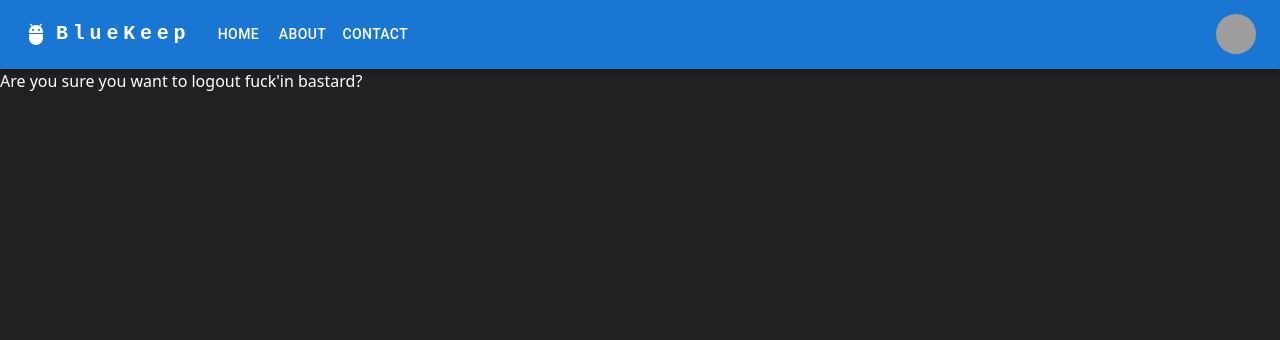
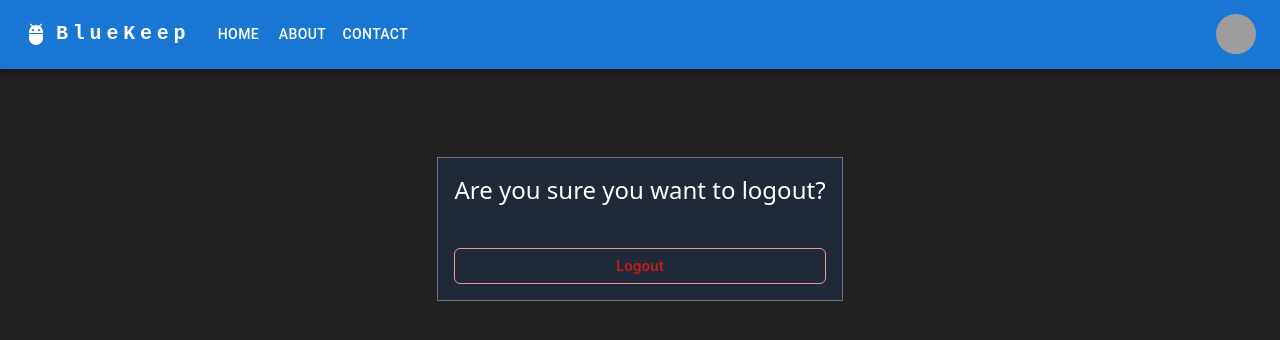
Before and after one commit to rahuljat1349/iNoteBook, a React (Vite) app in the folder noteBook-react/: page /Logout in a window 1280 px wide. Shown: the top 340 px of the page. Built offline with nearby package versions, Linux system fonts and the light colour scheme; grey boxes are pictures that could not be loaded.

Commit message:
add logout function

```diff
--- a/noteBook-react/src/components/User/Login.jsx
+++ b/noteBook-react/src/components/User/Login.jsx
@@ -1,4 +1,4 @@
-import React, { useState } from "react";
+import React, { useState, useEffect } from "react";
 import { Link, useNavigate } from "react-router-dom";
 import VisibilityIcon from "@mui/icons-material/Visibility";
 import VisibilityOffIcon from "@mui/icons-material/VisibilityOff";
@@ -6,6 +6,12 @@ export default function Login() {
   let navigate = useNavigate();
   const [credentials, setCredentials] = useState({ email: "", password: "" });
   const [password, showPassword] = useState(true);
+
+  useEffect(() => {
+    if (localStorage.getItem("token")) {
+      navigate("/");
+    }
+  }, []);
 
   const handleSubmit = async (e) => {
     e.preventDefault();
--- a/noteBook-react/src/components/User/Logout.jsx
+++ b/noteBook-react/src/components/User/Logout.jsx
@@ -1,9 +1,29 @@
-import React from 'react'
+import * as React from "react";
+import Button from "@mui/joy/Button";
+import { Link, useNavigate } from "react-router-dom";
 
 export default function Logout() {
+  let navigate = useNavigate();
   return (
-    <div className='text-white'>
-      Are you sure you want to logout fuck'in bastard?
+    <div className="h-80 w-full justify-center items-center flex">
+      <React.Fragment>
+        <form
+          className="flex flex-col justify-between border-solid gap-1 border-gray-500 border-[1px] h-36 m-2 bg-gray-800 p-4"
+          action=""
+        >
+          <h1 className="text-2xl ">Are you sure you want to logout?</h1>
+          <Button
+            variant="outlined"
+            color="danger"
+            onClick={() => {
+              localStorage.removeItem("token");
+              navigate("/login");
+            }}
+          >
+            Logout
+          </Button>
+        </form>
+      </React.Fragment>
     </div>
-  )
+  );
 }
--- a/noteBook-react/src/components/User/SignUp.jsx
+++ b/noteBook-react/src/components/User/SignUp.jsx
@@ -1,4 +1,4 @@
-import React, { useState } from "react";
+import React, { useState,useEffect } from "react";
 import { Link, useNavigate } from "react-router-dom";
 import VisibilityIcon from "@mui/icons-material/Visibility";
 import VisibilityOffIcon from "@mui/icons-material/VisibilityOff";
@@ -10,6 +10,11 @@ export default function SignUp() {
     password: "",
   });
   const [password, showPassword] = useState(true);
+  useEffect(() => {
+    if (localStorage.getItem("token")) {
+      navigate("/");
+    }
+  }, []);
 
   const handleSubmit = async (e) => {
     e.preventDefault();
@@ -98,7 +103,11 @@ export default function SignUp() {
             </button>
           </div>
           <div>
-            <input id="checkbox" className="cursor-pointer mr-2 bg-black" type="checkbox" />
+            <input
+              id="checkbox"
+              className="cursor-pointer mr-2 bg-black"
+              type="checkbox"
+            />
             <label className="cursor-pointer" htmlFor="checkbox">
               Remember me
             </label>
```
